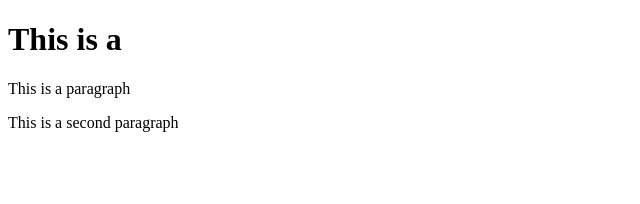
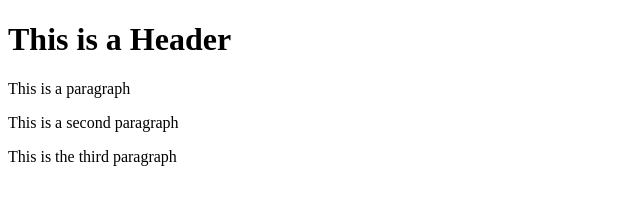
Before and after one commit to jaumeplanas/git-test, a website: page index.html in a window 1280 px wide. Shown: the whole page, without its empty margins (0-640 px from the left). Drawn offline with Linux system fonts and the light colour scheme.

Commit message:
fourth commit

```diff
--- a/index.html
+++ b/index.html
@@ -3,8 +3,9 @@
     <head></head>
 
     <body>
-        <h1>This is a </h1>
+        <h1>This is a Header</h1>
         <p>This is a paragraph</p>
         <p>This is a second paragraph</p>
+        <p>This is the third paragraph</p>
     </body>
 </html>
--- a/package.json
+++ b/package.json
@@ -4,7 +4,9 @@
   "description": "This is a test directory to learn Git and Node",
   "main": "index.html",
   "scripts": {
-    "test": "echo \"Error: no test specified\" && exit 1"
+    "start": "npm run lite",
+    "test": "echo \"Error: no test specified\" && exit 1",
+    "lite": "lite-server"
   },
   "repository": {
     "type": "git",
```
